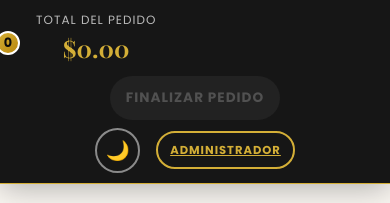
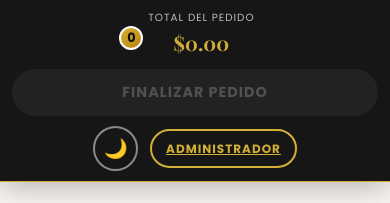
Before and after one commit to dragoprot26-Esp/Comida-Rapida, a plain HTML site: page index.html in a window 390 px wide. Shown: the top 203 px of the page. Drawn offline with nearby package versions, Linux system fonts and the light colour scheme.

Commit message:
Add files via upload

```diff
--- a/index.html
+++ b/index.html
@@ -1261,9 +1261,15 @@
           .gallery-grid{grid-template-columns:1fr 1fr;gap:.6rem}
           .testimonials-grid{grid-template-columns:1fr}
           .about-content{gap:1.5rem}
-          .cart-fixed{padding:10px 12px;gap:8px}
-          .btn-checkout{font-size:.85rem;padding:12px 16px}
-          .btn-admin{font-size:.72rem;padding:8px 12px}
+          .cart-fixed{display:flex;flex-direction:column;align-items:center;gap:10px;padding:10px 12px}
+          .cart-info{gap:.8rem;justify-content:center}
+          .cart-label{font-size:.65rem}
+          .cart-total{font-size:1.25rem}
+          .cart-icon{font-size:1.5rem}
+          .cart-center{width:100%}
+          .btn-checkout{width:100%;font-size:.9rem;padding:13px 16px}
+          .cart-right{justify-content:center;gap:12px}
+          .btn-admin{font-size:.75rem;padding:8px 14px}
           .modal-content{padding:1.6rem}
           .map-link{min-height:210px;font-size:.95rem}
         }
```
